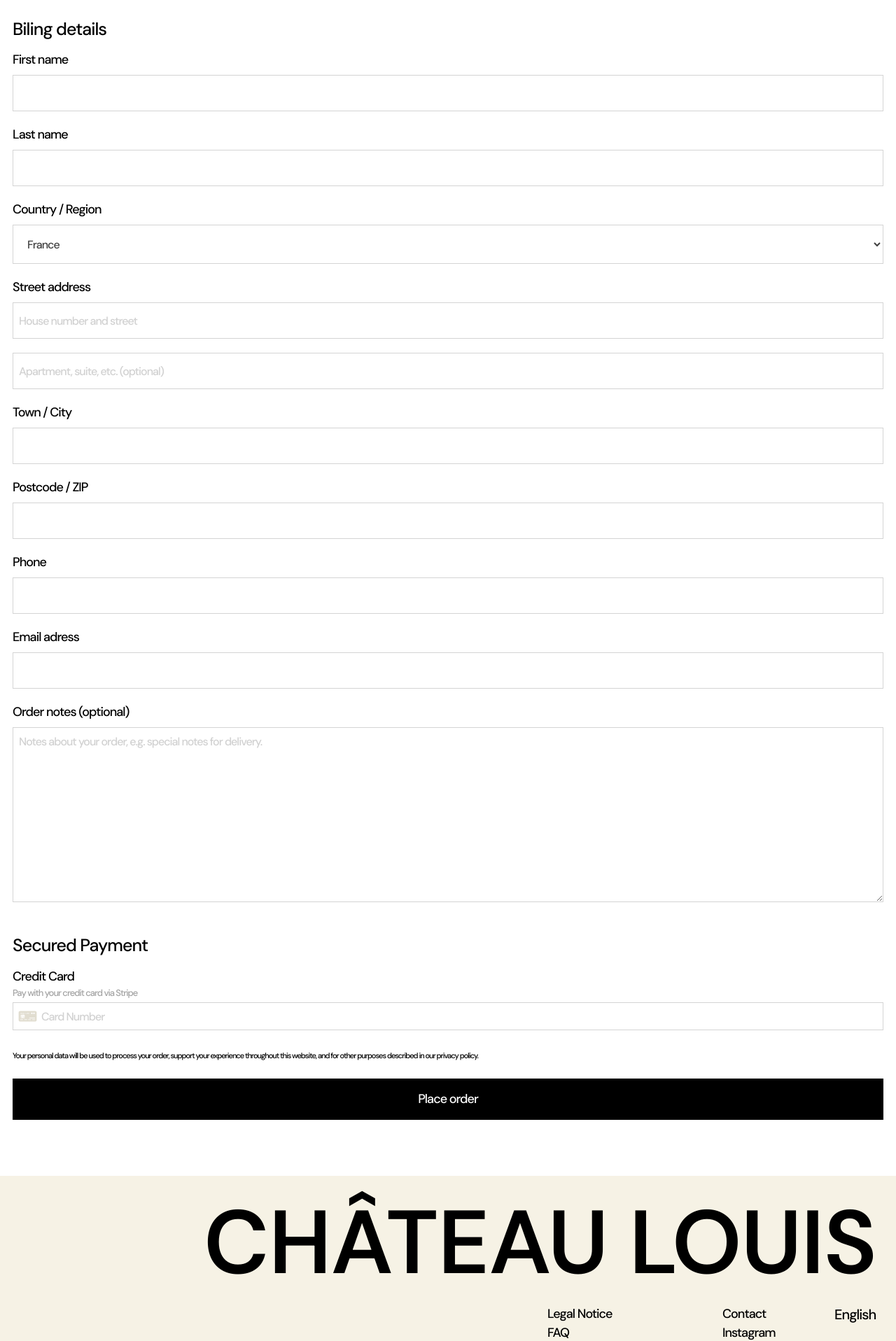
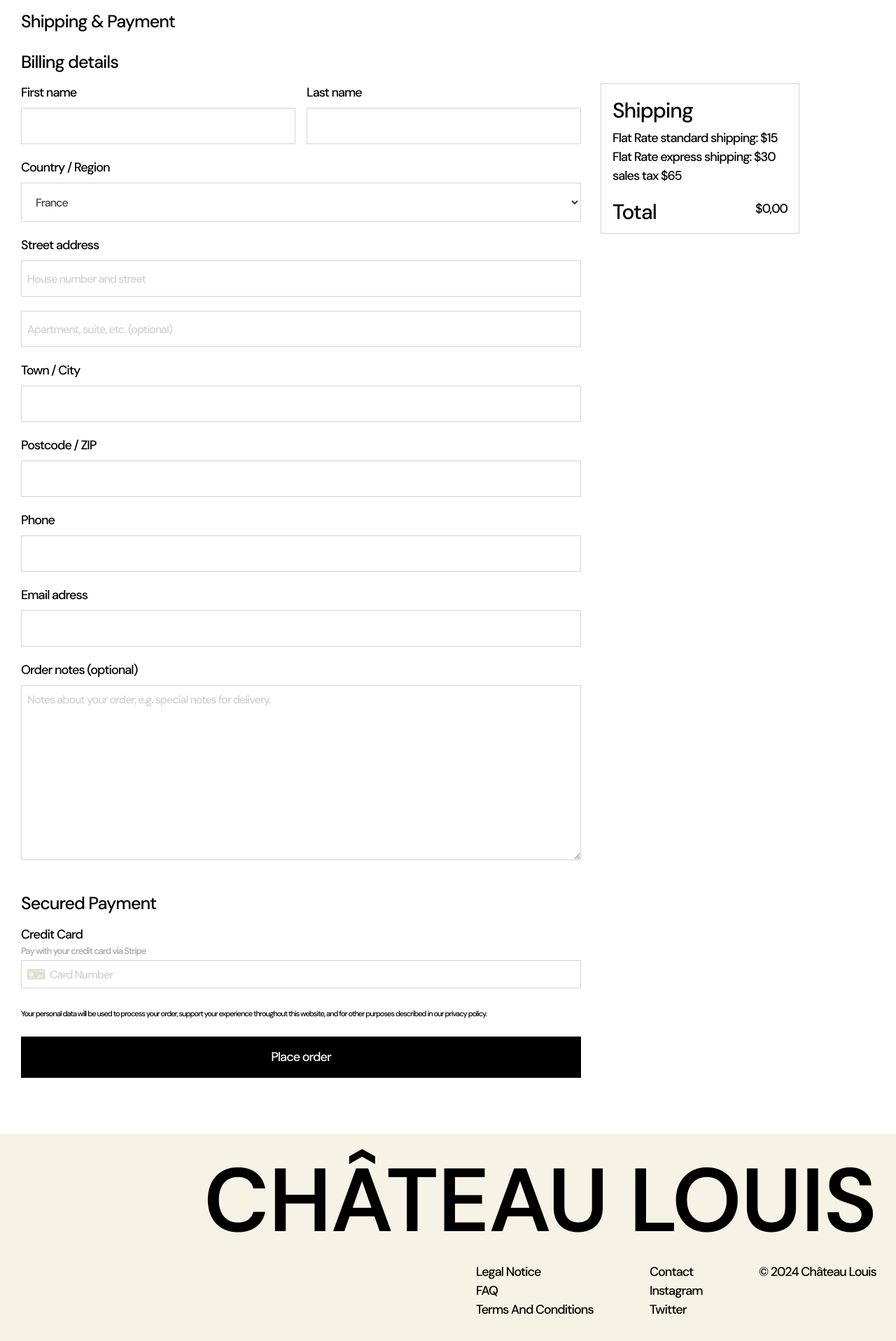
Before and after one commit to dejanheroxd/mobileau-shop, a React (Vite) app: page /payment in a window 1280 px wide. Shown: the part 168-2084 px from the top of the page at 70% size. Built offline with nearby package versions, Linux system fonts and the light colour scheme.

Commit message:
finshed payment section

```diff
--- a/src/components/Navbar/Navbar.tsx
+++ b/src/components/Navbar/Navbar.tsx
@@ -95,7 +95,8 @@ export default function Navbar({ openShopNavbar }: NavbarProps) {
                 before:duration-500
                 before:content-['']
                 hover:before:w-full
-                hover:before:opacity-100"
+                hover:before:opacity-100
+                sm:before:-bottom-[-4px]"
             >
               <Link
                 to="/"
@@ -125,7 +126,8 @@ export default function Navbar({ openShopNavbar }: NavbarProps) {
                 before:duration-500
                 before:content-['']
                 hover:before:w-full
-                hover:before:opacity-100"
+                hover:before:opacity-100
+                sm:before:-bottom-[-4px]"
             >
               <Link
                 to="/about"
--- a/src/components/footer/Footer.tsx
+++ b/src/components/footer/Footer.tsx
@@ -10,12 +10,12 @@ export default function Footer() {
             CHÂTEAU LOUIS
           </p>
         </div>
-        <div className=" sm:flex sm:flex-row sm:justify-end">
+        <div className=" sm:flex sm:flex-row sm:justify-end 2xl:mr-[-15px]">
           <div className="flex gap-x-8 border-b border-black py-3 text-[18px] sm:flex-row sm:justify-end sm:border-hidden md:gap-x-12 xl:gap-x-20 2xl:gap-x-40">
             <div className="flex flex-col sm:order-2">
               <a
                 className="relative inline-block
-                w-[100px]
+                w-[93px]
                 cursor-pointer
                 capitalize
                 transition-all
@@ -38,7 +38,7 @@ export default function Footer() {
               </a>
               <a
                 className="relative inline-block
-              w-[40px]
+              w-[31px]
               cursor-pointer
               capitalize
               transition-all
@@ -61,7 +61,7 @@ export default function Footer() {
               </a>
               <a
                 className="relative inline-block
-                w-[170px]
+                w-[168px]
                 cursor-pointer
                 capitalize
                 transition-all
@@ -86,7 +86,7 @@ export default function Footer() {
             <div className="flex flex-col sm:order-3">
               <a
                 className="relative inline-block
-              w-[70px]
+              w-[63px]
               cursor-pointer
               capitalize
               transition-all
@@ -109,7 +109,7 @@ export default function Footer() {
               </a>
               <a
                 className="relative inline-block
-              w-[80px]
+              w-[76px]
               cursor-pointer
               capitalize
               transition-all
@@ -132,7 +132,7 @@ export default function Footer() {
               </a>
               <a
                 className="relative inline-block
-              w-[60px]
+              w-[53px]
               cursor-pointer
               capitalize
               transition-all
@@ -155,10 +155,10 @@ export default function Footer() {
               </a>
             </div>
           </div>
-          <div className="py-3 pb-6 text-xl sm:order-1 md:pl-8 xl:pl-20 2xl:pl-40 2xl:pr-24 ">
+          <div className="py-3 pb-6 text-[18px] sm:order-1 md:pl-8 xl:pl-20 2xl:mr-24 2xl:pl-40 ">
             <p
               className="relative inline-block
-            w-[60px]
+            w-[168px]
             cursor-pointer
             capitalize
             transition-all
@@ -176,7 +176,7 @@ export default function Footer() {
             hover:before:w-full
             hover:before:opacity-100"
             >
-              English
+              © 2024 Château Louis
             </p>
           </div>
         </div>
--- /dev/null
+++ b/src/pages/Payment/ItemsToPay.tsx
@@ -0,0 +1,28 @@
+import React from "react";
+
+interface ItemsToPayProps {
+  frontImg: string;
+  price: string;
+  name: string;
+  amount: number;
+}
+
+export default function ItemsToPay({
+  frontImg,
+  price,
+  name,
+  amount,
+}: ItemsToPayProps) {
+  return (
+    <div className="2xl: flex items-center gap-x-4 p-4 xl:gap-x-6 2xl:gap-x-10">
+      <div className="w-30 h-32">
+        <img src={frontImg} className="h-full w-full object-cover" alt="" />
+      </div>
+      <div className="text-[18px] 2xl:ml-[-22px]">
+        <p>{name}</p>
+      </div>
+      <p className="text-[14px] text-neutral-400">x {amount}</p>
+      <div className="text-[18px]">€{price}</div>
+    </div>
+  );
+}
--- a/src/pages/Payment/Payment.tsx
+++ b/src/pages/Payment/Payment.tsx
@@ -5,10 +5,10 @@ import SecuredPaymentOrder from "./SecuredPaymentOrder";
 export default function Payment() {
   return (
     <>
-      <div className="flex flex-col justify-center bg-white px-[18px] pb-20 pt-[85px] sm:pt-[113px]">
+      <div className="flex flex-col justify-center bg-white px-[18px] pb-20 pt-[85px] sm:px-[30px] sm:pt-[113px] xl:pt-40">
         <div className="flex w-full flex-col justify-center">
-          <p className="py-5 text-[25px]">Shipping & Payment</p>
-          <p className="pb-3 text-[25px]">Biling details</p>
+          <p className="py-5 text-[25px] 2xl:text-[28px]">Shipping & Payment</p>
+          <p className="pb-3 text-[25px] 2xl:text-[28px]">Billing details</p>
           <PaymentInputs />
           <SecuredPaymentOrder />
           <div></div>
--- a/src/pages/Payment/PaymentInputs.tsx
+++ b/src/pages/Payment/PaymentInputs.tsx
@@ -1,6 +1,11 @@
-import React from "react";
+import React, { useContext } from "react";
+import { PRODUCTS } from "../../products";
+import { ShopContext } from "../../context/shop-context";
+import ItemsToPay from "./ItemsToPay";
 
 export default function PaymentInputs() {
+  const { cartItems, getTotalCartAmount } = useContext(ShopContext);
+
   const credentials = [
     {
       name: "Town / City",
@@ -21,6 +26,9 @@ export default function PaymentInputs() {
       name: "France",
     },
     {
+      name: "Italy",
+    },
+    {
       name: "Germany",
     },
     {
@@ -31,20 +39,23 @@ export default function PaymentInputs() {
     },
   ];
 
+  const totalAmount = getTotalCartAmount();
+
   return (
-    <div>
-      <div>
-        <div>
+    <div className="lg:flex lg:gap-x-7 2xl:gap-x-24">
+      <div className="lg:w-[600px] xl:w-[800px] 2xl:w-[1300px]">
+        <div className="w-full lg:flex lg:gap-x-4">
+          <div className="w-full">
             <p className="pb-2 text-[18px]">First name</p>
             <input
-            className="mb-5 h-10 w-full border border-neutral-300 pl-2 focus:border-black focus:outline-none sm:h-[52px]"
+              className="mb-5 h-10 w-full border border-neutral-300 pl-2 focus:border-black focus:outline-none sm:h-[52px] 2xl:h-14"
               type="text"
             />
           </div>
-        <div>
+          <div className="w-full">
             <p className="pb-2 text-[18px]">Last name</p>
             <input
-            className="mb-5 h-10 w-full border border-neutral-300 pl-2 focus:border-black focus:outline-none sm:h-[52px]"
+              className="mb-5 h-10 w-full border border-neutral-300 pl-2 focus:border-black focus:outline-none sm:h-[52px] 2xl:h-14"
               type="text"
             />
           </div>
@@ -52,7 +63,7 @@ export default function PaymentInputs() {
         <div>
           <p className="pb-2 text-[18px]">Country / Region</p>
           <select
-          className="mb-5 h-14 w-full border border-neutral-300 bg-white pl-4 text-neutral-700 hover:cursor-pointer focus:border-black focus:outline-none"
+            className="mb-5 h-14 w-full border border-neutral-300 bg-white pl-4 text-neutral-700 hover:cursor-pointer focus:border-black focus:outline-none 2xl:h-16"
             name=""
             id=""
           >
@@ -69,12 +80,12 @@ export default function PaymentInputs() {
           <p className="pb-2 text-[18px]">Street address</p>
           <div className="mb-5 flex flex-col gap-y-5">
             <input
-            className="h-10 w-full border border-neutral-300 pl-2 placeholder:text-neutral-400/50 focus:border-black focus:outline-none sm:h-[52px]"
+              className="h-10 w-full border border-neutral-300 pl-2 placeholder:text-neutral-400/50 focus:border-black focus:outline-none sm:h-[52px] 2xl:h-14"
               type="text"
               placeholder="House number and street"
             />
             <input
-            className="h-10 w-full border border-neutral-300 pl-2 placeholder:text-neutral-400/50 focus:border-black focus:outline-none sm:h-[52px]"
+              className="h-10 w-full border border-neutral-300 pl-2 placeholder:text-neutral-400/50 focus:border-black focus:outline-none sm:h-[52px] 2xl:h-14"
               type="text"
               placeholder="Apartment, suite, etc. (optional)"
             />
@@ -85,7 +96,7 @@ export default function PaymentInputs() {
             <div key={credential.name} className="mb-5">
               <p className="pb-2 text-[18px]">{credential.name}</p>
               <input
-              className="h-10 w-full border border-neutral-300 pl-2 focus:border-black focus:outline-none sm:h-[52px]"
+                className="h-10 w-full border border-neutral-300 pl-2 focus:border-black focus:outline-none sm:h-[52px] 2xl:h-14"
                 type="text"
               />
             </div>
@@ -103,5 +114,34 @@ export default function PaymentInputs() {
           ></textarea>
         </div>
       </div>
+      <div className="h-full border border-neutral-300 2xl:mt-[34px]">
+        {PRODUCTS.map((product) => {
+          if (cartItems[product.id] !== 0) {
+            return (
+              <ItemsToPay
+                key={product.id}
+                frontImg={product.frontImg}
+                price={product.price}
+                name={product.productName}
+                amount={cartItems[product.id]}
+              />
             );
           }
+        })}
+        <div className="px-4 pb-3 pt-5">
+          <div className="w-[250px]">
+            <p className="pb-2 text-3xl">Shipping</p>
+            <p className="text-[18px]">Flat Rate standard shipping: $15</p>
+            <p className="text-[18px]">
+              Flat Rate express shipping: $30 sales tax $65
+            </p>
+          </div>
+          <div className="flex w-full justify-between pt-5">
+            <p className="text-3xl">Total</p>
+            <p className="text-[18px]">${totalAmount},00</p>
+          </div>
+        </div>
+      </div>
+    </div>
+  );
+}
--- a/src/pages/Payment/SecuredPaymentOrder.tsx
+++ b/src/pages/Payment/SecuredPaymentOrder.tsx
@@ -1,22 +1,36 @@
+import { CircleNotch } from "phosphor-react";
 import React from "react";
 import { useState } from "react";
 
 export default function SecuredPaymentOrder() {
   const [cardNumber, setCardNumber] = useState("");
   const [showError, setShowError] = useState(false);
+  const [placeOrder, setPlaceOrder] = useState(false);
+  const [showOrderError, setShowOrderError] = useState(false);
+  console.log(cardNumber);
 
   const handlePlaceOrder = () => {
     if (cardNumber === "") {
       setShowError(true);
     } else {
       setShowError(false);
+      setPlaceOrder(true);
+      setTimeout(() => {
+        setPlaceOrder(false);
+        setShowOrderError(true);
+        setShowError(true);
+      }, 3000);
     }
   };
 
-  // accept only numbers as input
+  const handleCardNumberInput = (e: any) => {
+    const numericValue = e.target.value.replace(/\D/g, "");
+    setCardNumber(numericValue);
+    setShowError(false);
+  };
 
   return (
-    <div>
+    <div className="lg:w-[600px] xl:w-[800px] 2xl:w-[1300px]">
       <p className="pb-3 text-[25px]">Secured Payment</p>
       <div>
         <p className="text-[18px]">Credit Card</p>
@@ -65,19 +79,18 @@ export default function SecuredPaymentOrder() {
               )}
             </div>
             <input
-              onChange={(e) => {
-                setCardNumber(e.target.value), setShowError(false);
-              }}
+              onChange={handleCardNumberInput}
+              value={cardNumber}
               className={`${
                 showError && "text-red-500"
-              } h-10 w-full border border-neutral-300 pl-10 placeholder:text-neutral-400/50 focus:border-black focus:outline-none`}
+              } h-10 w-full border border-neutral-300 pl-10 placeholder:text-neutral-400/50 focus:border-black focus:outline-none 2xl:h-[45px]`}
               type="text"
               placeholder="Card Number"
             />
           </div>
         </div>
       </div>
-      <div>
+      <div className="relative">
         <p className="pb-6 text-[11px]">
           Your personal data will be used to process your order, support your
           experience throughout this website, and for other purposes described
@@ -86,10 +99,24 @@ export default function SecuredPaymentOrder() {
       </div>
       <button
         onClick={handlePlaceOrder}
-        className="w-full bg-black py-4 text-[18px] text-white"
+        className="w-full bg-black py-4 text-[18px] text-white 2xl:py-[17px]"
       >
-        <p>Place order</p>
+        {placeOrder ? (
+          <div className="flex w-full items-center justify-center">
+            <CircleNotch size={27} weight="bold" className="animate-spin" />
+          </div>
+        ) : (
+          <p>Place order</p>
+        )}
       </button>
+      {showOrderError && (
+        <div className="w-full pt-4">
+          <p>
+            Session expired. Please try again, or contact customer support for
+            assistance.
+          </p>
+        </div>
+      )}
     </div>
   );
 }
```
Lines whose indentation alone changed are shown as unchanged.
